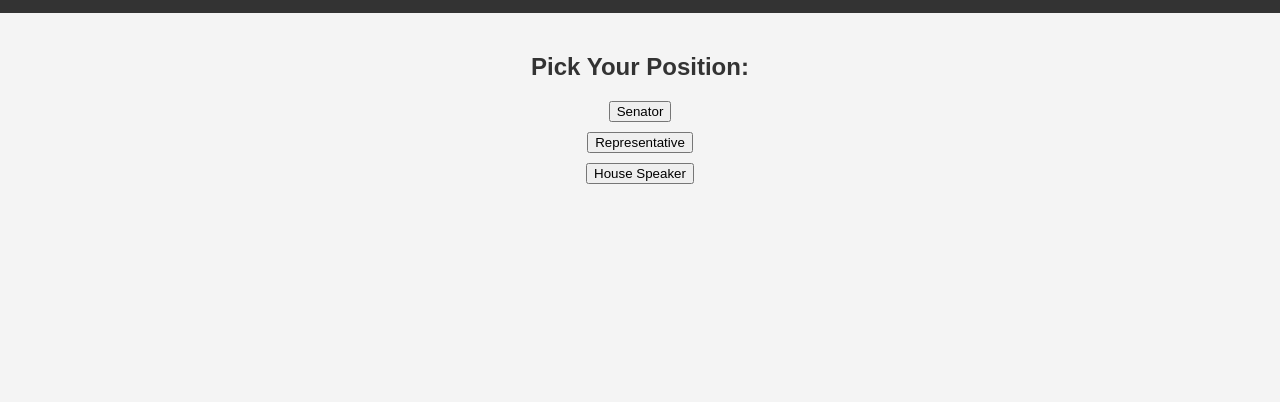
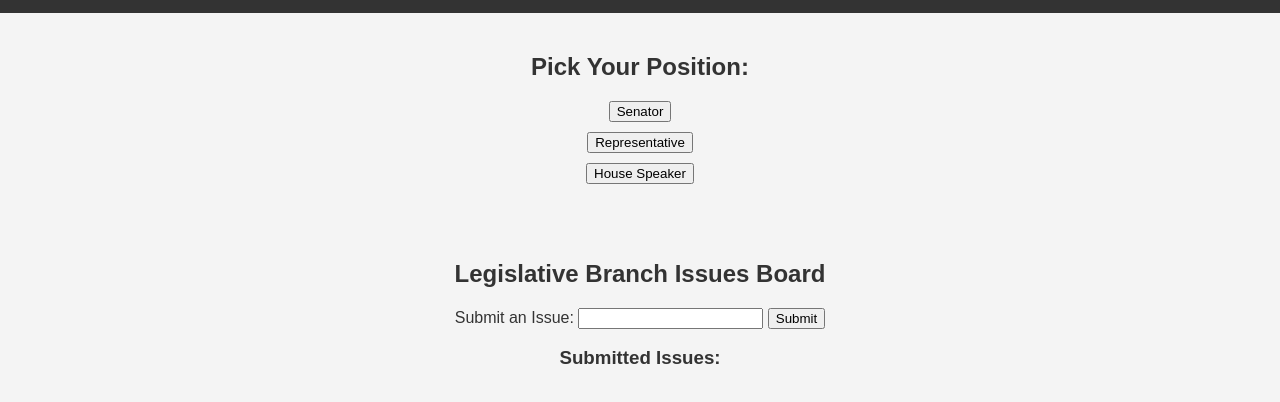
Before and after one commit to XerScarlet/government-positions, a plain HTML site: page legislative.html in a window 1280 px wide. Shown: the part 74-476 px from the top of the page. Drawn offline with Linux system fonts and the light colour scheme.

Commit message:
Update legislative.html

```diff
--- a/legislative.html
+++ b/legislative.html
@@ -26,6 +26,18 @@
         </ul>
         <p id="result"></p>
     </section>
+
+    <section>
+        <h2>Legislative Branch Issues Board</h2>
+        <form id="issueForm" onsubmit="addIssue(event, 'legislative')">
+            <label for="issue">Submit an Issue:</label>
+            <input type="text" id="issue" required>
+            <button type="submit">Submit</button>
+        </form>
+        <h3>Submitted Issues:</h3>
+        <ul id="issuesList"></ul>
+    </section>
+
     <script src="script.js"></script>
 </body>
 </html>
```
